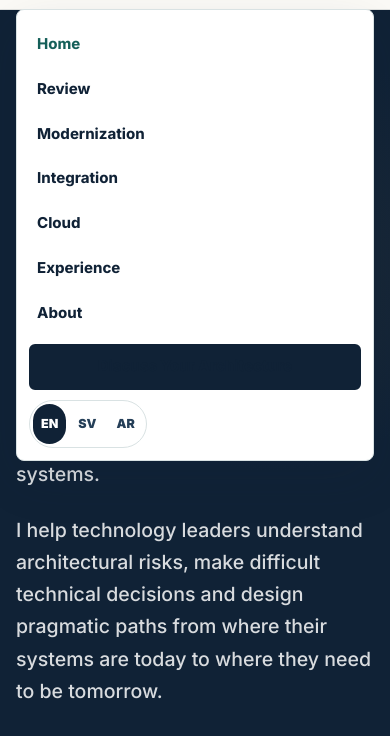
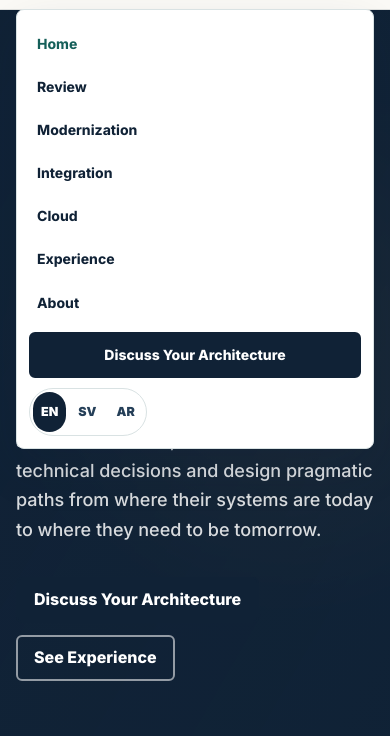
Before and after one commit to mzammam/solve-it-smart-website, a plain HTML site: page index.html in a window 390 px wide. Both pictures are taken after a click on the button "Open menu". Shown: the part 59-795 px from the top of the page. Drawn offline with Linux system fonts and the light colour scheme.

Commit message:
Fix hero overflow and responsive navigation readability

```diff
--- a/assets/styles.css
+++ b/assets/styles.css
@@ -81,6 +81,8 @@ li + li {
 .brand {
   display: inline-flex;
   align-items: center;
+  min-width: 0;
+  max-width: 230px;
   gap: 12px;
   color: var(--ink);
   font-weight: 800;
@@ -89,6 +91,7 @@ li + li {
 }
 
 .brand img {
+  flex-shrink: 0;
   width: 42px;
   height: 42px;
 }
@@ -103,8 +106,8 @@ li + li {
 .nav-menu {
   display: flex;
   align-items: center;
-  gap: 20px;
-  font-size: 0.94rem;
+  gap: 12px;
+  font-size: 0.875rem;
   font-weight: 700;
 }
 
@@ -120,6 +123,7 @@ li + li {
 
 .language-switcher {
   display: inline-flex;
+  flex-shrink: 0;
   align-items: center;
   gap: 4px;
   border: 1px solid var(--line);
@@ -157,8 +161,16 @@ button.button {
   font: inherit;
   font-weight: 800;
   line-height: 1.1;
+  max-width: 100%;
+  text-align: center;
+  overflow-wrap: anywhere;
   text-decoration: none;
   cursor: pointer;
+}
+
+.nav-menu a.button {
+  max-width: 12rem;
+  color: #fff;
 }
 
 .button:hover {
@@ -178,6 +190,7 @@ button.button {
 
 .nav-toggle {
   display: none;
+  flex-shrink: 0;
   width: 44px;
   height: 44px;
   border: 1px solid var(--line);
@@ -208,14 +221,17 @@ button.button {
 
 .hero-inner {
   width: min(100% - 32px, var(--max));
-  min-height: calc(100vh - 76px);
-  max-height: 820px;
+  min-height: min(660px, calc(100svh - 144px));
   margin: 0 auto;
   display: grid;
   grid-template-columns: minmax(0, 1.08fr) minmax(320px, 0.92fr);
   align-items: center;
   gap: 52px;
-  padding: 76px 0 64px;
+  padding: 48px 0 56px;
+}
+
+.hero-inner > * {
+  min-width: 0;
 }
 
 .eyebrow {
@@ -236,16 +252,17 @@ h3 {
   margin: 0;
   line-height: 1.05;
   letter-spacing: 0;
+  overflow-wrap: anywhere;
 }
 
 h1 {
   max-width: 860px;
   margin-top: 0.8rem;
-  font-size: clamp(3rem, 8vw, 6.8rem);
+  font-size: 3.5rem;
 }
 
 h2 {
-  font-size: clamp(2rem, 4.5vw, 4.1rem);
+  font-size: 2.5rem;
 }
 
 h3 {
@@ -256,7 +273,7 @@ h3 {
   max-width: 740px;
   margin-top: 1.5rem;
   color: rgba(255, 255, 255, 0.84);
-  font-size: 1.22rem;
+  font-size: 1.125rem;
 }
 
 .hero-actions,
@@ -541,7 +558,7 @@ textarea {
   font-weight: 800;
 }
 
-@media (max-width: 920px) {
+@media (max-width: 1200px) {
   .nav {
     min-height: 68px;
   }
@@ -552,7 +569,7 @@ textarea {
 
   .nav-menu {
     position: absolute;
-    inset: 68px 16px auto;
+    inset: 100% 16px auto;
     display: none;
     flex-direction: column;
     align-items: stretch;
@@ -560,6 +577,8 @@ textarea {
     border: 1px solid var(--line);
     border-radius: 8px;
     padding: 12px;
+    max-height: calc(100dvh - 84px);
+    overflow-y: auto;
     background: var(--surface);
     box-shadow: var(--shadow);
   }
@@ -572,7 +591,8 @@ textarea {
     padding: 10px 8px;
   }
 
-  .nav-menu .button {
+  .nav-menu a.button {
+    max-width: none;
     margin-top: 8px;
   }
 
@@ -580,7 +600,9 @@ textarea {
     margin-top: 10px;
     width: max-content;
   }
+}
 
+@media (max-width: 920px) {
   .hero-inner,
   .split,
   .contact-panel,
@@ -595,6 +617,8 @@ textarea {
 
   .architecture-map {
     min-height: 0;
+    width: min(100%, 420px);
+    justify-self: center;
     padding: 0;
   }
 
@@ -616,7 +640,11 @@ textarea {
   }
 
   h1 {
-    font-size: 3rem;
+    font-size: 2.5rem;
+  }
+
+  h2 {
+    font-size: 2rem;
   }
 
   .band,
```
